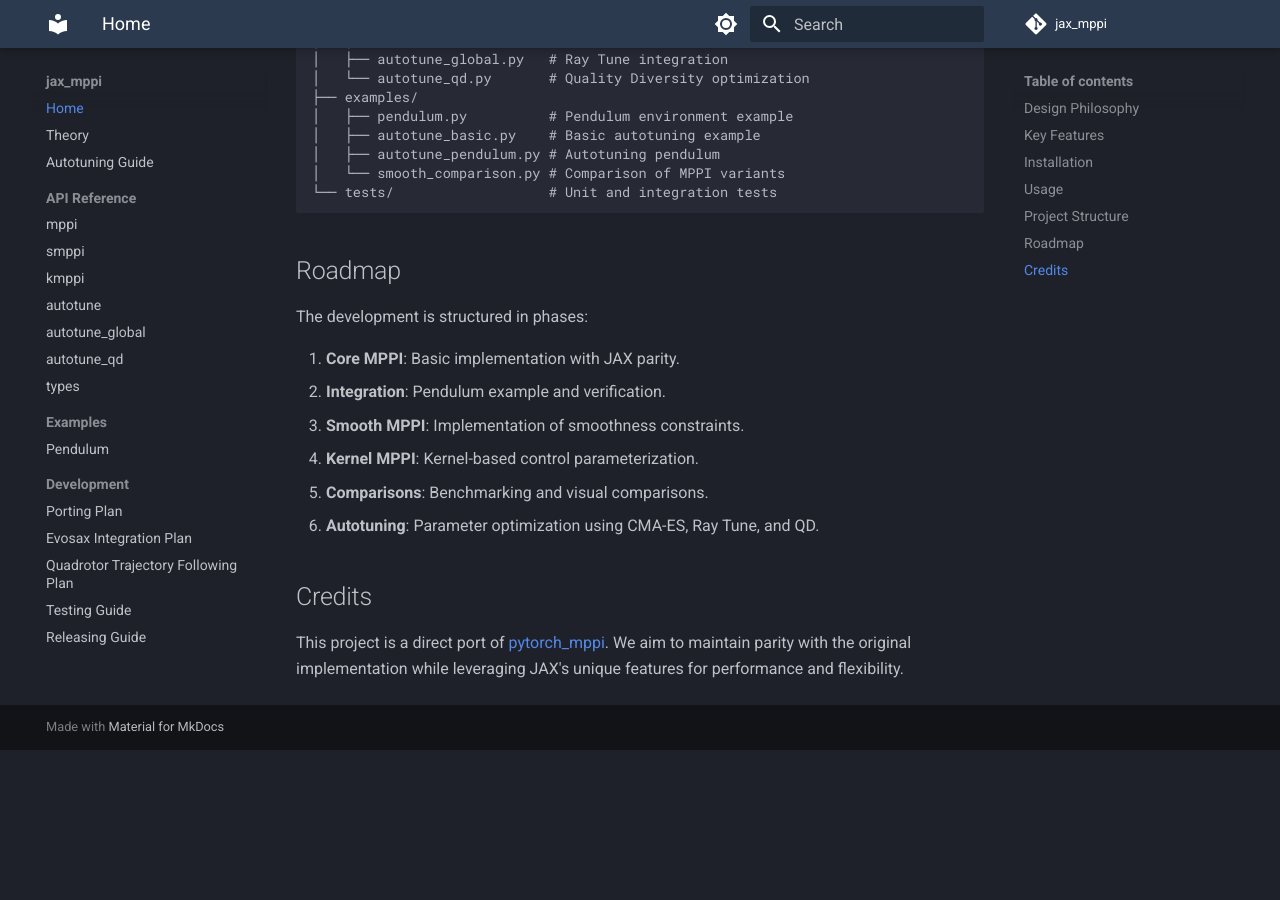
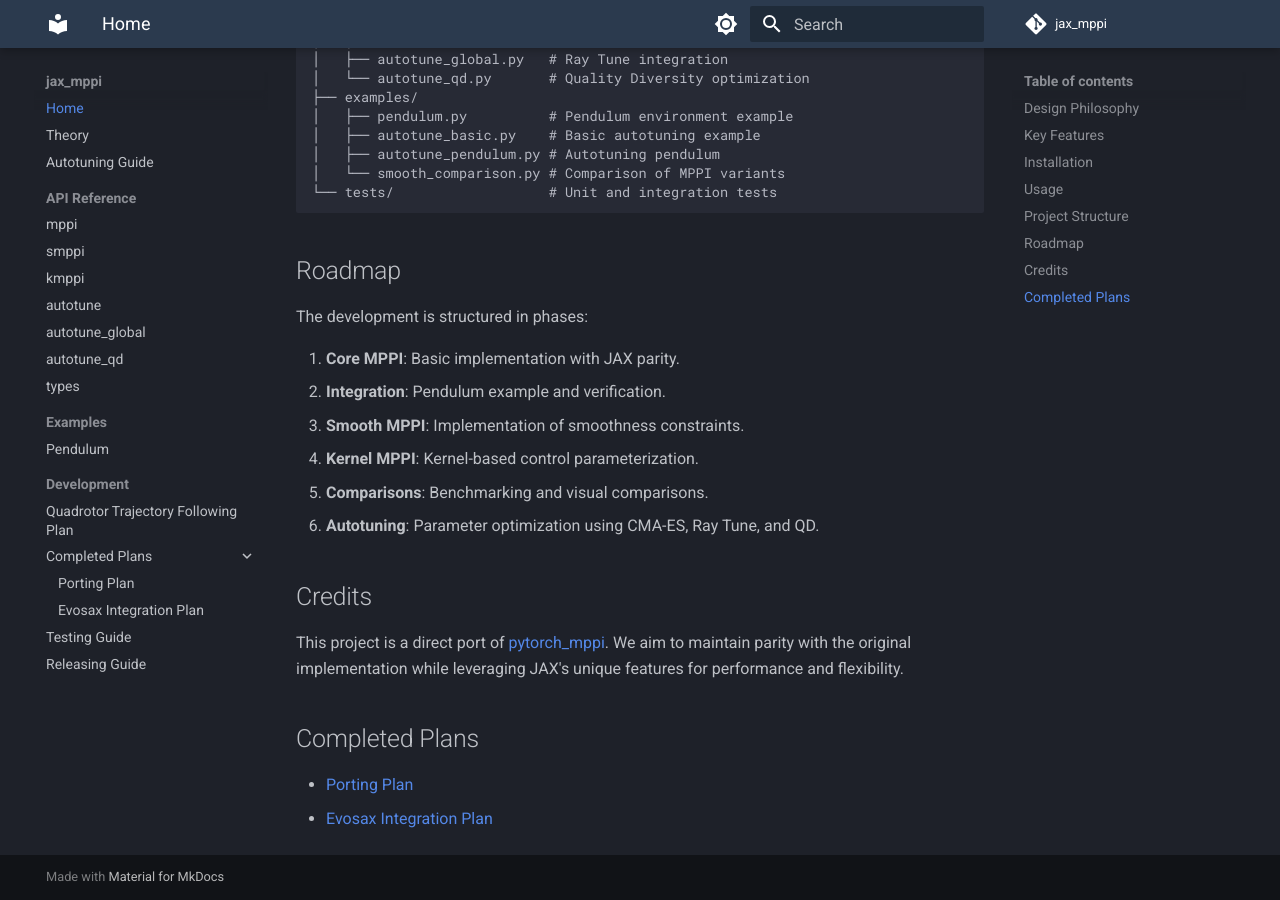
Before and after one commit to riccardo-enr/jax_mppi, an MkDocs documentation site: the page built from docs/index.md, in a window 1280 px wide and 900 px high, scrolled down 2251 px. Built offline with MkDocs 1.6.1 and Material for MkDocs 9.7.7, drawn with Linux system fonts in a browser that asks for light colours; comment, search, counter and statistics services are not loaded; before the commit the page ends 3001 px from its top, so only the background shows below that.

Commit message:
Refactor documentation: Move completed plans to docs/plan/completed
- Moved `porting_pytorch_jax.md` and `evosax_integration.md` to `docs/plan/completed/`.
- Updated `mkdocs.yml` to reflect the new structure and group them under "Completed Plans".
- Added a "Completed Plans" subsection to `docs/index.md` linking to the moved files.

Co-authored-by: riccardo-enr <46231415+riccardo-enr@users.noreply.github.com>

```diff
--- a/docs/index.md
+++ b/docs/index.md
@@ -114,3 +114,8 @@ The development is structured in phases:
 ## Credits
 
 This project is a direct port of [pytorch_mppi](https://github.com/UM-ARM-Lab/pytorch_mppi). We aim to maintain parity with the original implementation while leveraging JAX's unique features for performance and flexibility.
+
+## Completed Plans
+
+- [Porting Plan](plan/completed/porting_pytorch_jax.md)
+- [Evosax Integration Plan](plan/completed/evosax_integration.md)
--- a/mkdocs.yml
+++ b/mkdocs.yml
@@ -59,8 +59,9 @@ nav:
     - Examples:
           - Pendulum: examples/pendulum.md
     - Development:
-          - Porting Plan: plan/porting_pytorch_jax.md
-          - Evosax Integration Plan: plan/evosax_integration.md
           - Quadrotor Trajectory Following Plan: plan/quadrotor_trajectory_following.md
+          - Completed Plans:
+                - Porting Plan: plan/completed/porting_pytorch_jax.md
+                - Evosax Integration Plan: plan/completed/evosax_integration.md
           - Testing Guide: testing.md
           - Releasing Guide: releasing.md
```
Also changed, not shown: docs/plan/completed/evosax_integration.md (renamed from docs/plan/evosax_integration.md), docs/plan/completed/porting_pytorch_jax.md (renamed from docs/plan/porting_pytorch_jax.md).
